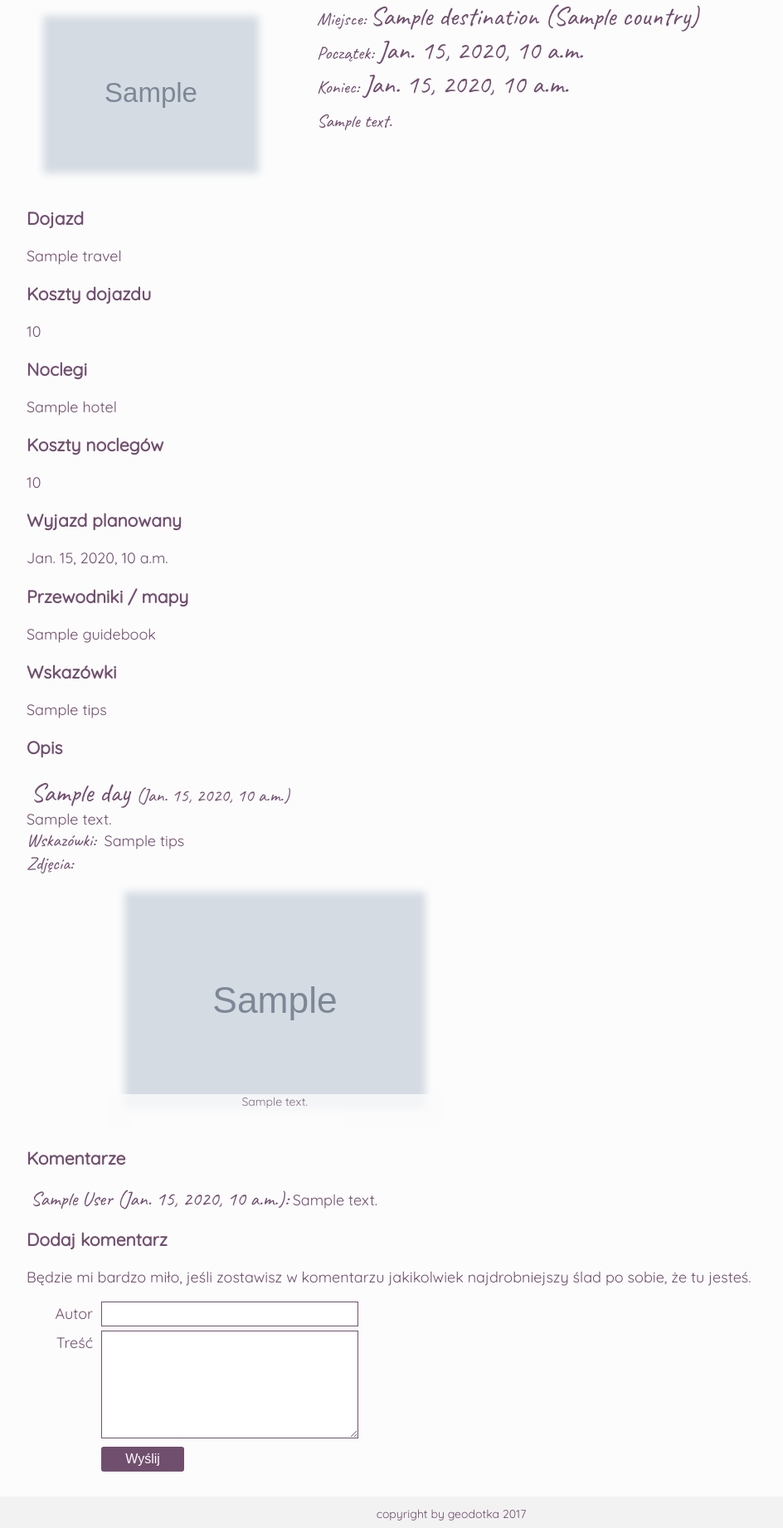
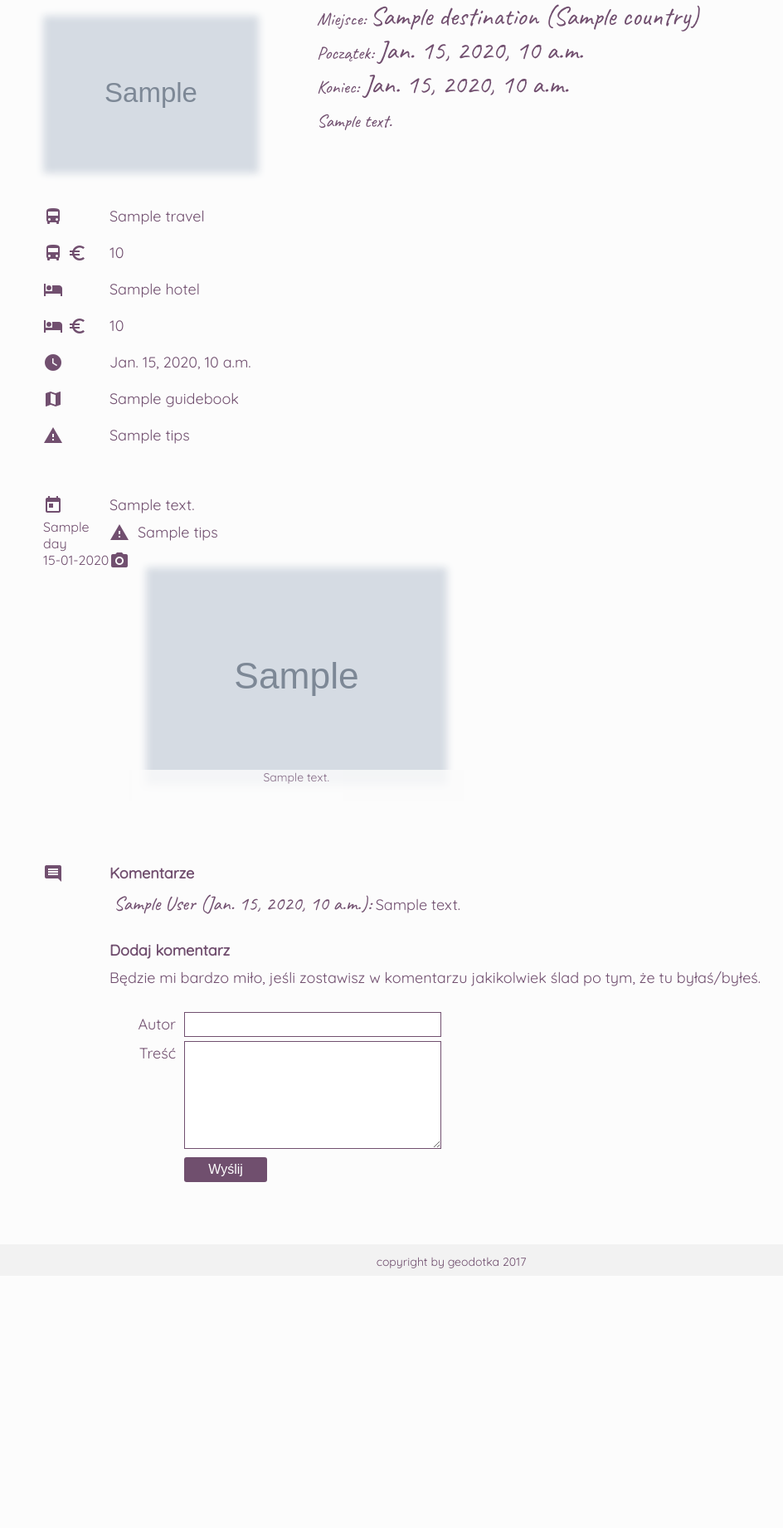
Before and after one commit to geodotka/mindtrip, a Django app: template mindtrip/trips/templates/trips/trip.html in a window 1280 px wide. Shown: the part 152-1994 px from the top of the page at 83% size, without its empty margins (96-1040 px from the left). After the commit the page ends 1681 px from the top, so only its background shows below. Run offline with Django 3.2, Linux system fonts and the light colour scheme; the template is opened without the code that fills it: most values are stand-ins (such as "Sample title", 1, 10 or a date in 2020); grey boxes marked "Sample" are stand-in pictures.

Commit message:
#1: show trip details with icons

```diff
--- a/mindtrip/static/css/main.css
+++ b/mindtrip/static/css/main.css
@@ -243,13 +243,40 @@ footer span {
 	margin-top: 10px;
 }
 
-.trip .days p span, .trip .days label span {
-	font-family: 'Caveat', cursive;
-	font-size: 22px;
+.trip .trip-box,
+.trip .days-box,
+.trip .posts-box {
+	padding: 20px;
+}
+
+.trip .trip-box .trip-small-box,
+.trip .days-box .days-small-box,
+.trip .posts-box {
+	margin-bottom: 15px;
+	display: flex;
+}
+
+.trip .trip-box .trip-small-box .icons,
+.trip .posts-box .icons {
+	width: 80px;
+}
+
+.trip .days-box .days-small-box .label {
+	font-size: 16px;
+	width: 80px;
+}
+
+.trip .days-box .days-small-box .tips,
+.trip .days-box .days-small-box .photos {
+	display: flex;
+	margin-top: 10px;
+}
+
+.trip .days-box .days-small-box .tips i {
 	margin-right: 10px;
 }
 
-.trip .days .trip-gallery {
+.trip .days-box .trip-gallery {
 	display: flex;
 	flex-wrap: wrap;
 	max-width: 828px;
@@ -299,8 +326,19 @@ footer span {
 	margin-right: 5px;
 }
 
+.trip .posts-box h4 {
+	margin-bottom: 10px;
+	margin-top: 0;
+}
+
+.trip .posts-box .add-post {
+	margin-bottom: 10px;
+	margin-top: 30px;
+}
+
 form {
 	width: 400px;
+	margin-top: 30px;
 }
 
 form .form-row {
@@ -330,6 +368,7 @@ form .form-row input, textarea {
 }
 
 form button {
+	cursor: pointer;
 	background-color: rgba(56, 9, 53, 0.71);
 	border: none;
 	border-radius: 3px;
--- a/mindtrip/trips/templates/trips/trip.html
+++ b/mindtrip/trips/templates/trips/trip.html
@@ -33,40 +33,80 @@
 					<p class="summary">{{ trip.summary }}</p>
 				</div>
 			</section>
-			<h3>Dojazd</h3>
-			<p><span>{{ trip.travel }}</span></p>
-			<h3>Koszty dojazdu</h3>
-			<p><span >{{ trip.travel_price }}</span></p>
-			<h3>Noclegi</h3>
-			<p><span>{{ trip.hotel }}</span></p>
-			<h3>Koszty noclegów</h3>
-			<p><span>{{ trip.hotel_price }}</span></p>
+			<section class="trip-box">
+				<div class="trip-small-box">
+					<div class="icons">
+						<i class="material-icons" title="Dojazd">directions_bus</i>
+					</div>
+					<span>{{ trip.travel }}</span>
+				</div>
+				<div class="trip-small-box">
+					<div class="icons">
+						<i class="material-icons" title="Koszty dojazdu">directions_bus</i>
+						<i class="material-icons">euro_symbol</i>
+					</div>
+					<span class="euro">{{ trip.travel_price }}</span>
+				</div>
+				<div class="trip-small-box">
+					<div class="icons">
+						<i class="material-icons" title="Noclegi">local_hotel</i>
+					</div>
+					<span>{{ trip.hotel }}</span>
+				</div>
+				<div class="trip-small-box">
+					<div class="icons">
+						<i class="material-icons" title="Koszty noclegów">local_hotel</i>
+						<i class="material-icons">euro_symbol</i>
+					</div>
+					<span class="euro">{{ trip.hotel_price }}</span>
+				</div>
 				{% if trip.planned_at %}
-				<h3>Wyjazd planowany</h3>
-				<p><span>{{ trip.planned_at }}</span></p>
+					<div class="trip-small-box">
+						<div class="icons">
+							<i class="material-icons" title="Wyjazd planowany">watch_later</i>
+						</div>
+						<span>{{ trip.planned_at }}</span>
+					</div>
 				{% endif %}
 				{% if trip.guidebook %}
-				<h3>Przewodniki / mapy</h3>
-				<p><span>{{ trip.guidebook }}</span></p>
+					<div class="trip-small-box">
+						<div class="icons">
+							<i class="material-icons" title="Przwodniki, mapy">map</i>
+						</div>
+						<span>{{ trip.guidebook }}</span>
+					</div>
 				{% endif %}
 				{% if trip.tips %}
-				<h3>Wskazówki</h3>
-				<p><span>{{ trip.tips|linebreaks }}</span></p>
+					<div class="trip-small-box">
+						<div class="icons">
+							<i class="material-icons" title="Wskazówki">warning</i>
+						</div>
+						<span>{{ trip.tips|linebreaks }}</span>
+					</div>
 				{% endif %}
+			</section>
 			{% if trip.days.all %}
-				<h3>Opis</h3>
-				<section class="days">
+				<section class="days-box">
 					{% for day in trip.days.all %}
-						<article>
-							<label>{{ day.name }} <span>({{ day.date }})</span></label>
+						<div class="days-small-box">
+							<div class="label">
+								<i class="material-icons">today</i>
+								<p>{{ day.name }}</p><span>{{ day.date|date:'d-m-Y' }}</span>
+							</div>
+							<div>
 								<p>{{ day.description|linebreaks }}</p>
 								{% if day.tips %}
-								<p><span>Wskazówki:</span>{{ day.tips }}</p>
+									<p class="tips">
+										<i class="material-icons" title="Wskazówki">warning</i>
+										{{ day.tips }}
+									</p>
 								{% endif %}
-						</article>
+
 								{% if day.photos.all %}
-							<p><span>Zdjęcia:</span></p>
-							<section class="trip-gallery">
+									<div class="days-small-box">
+										<div class="photos">
+											<i class="material-icons">camera_alt</i>
+											<div class="trip-gallery">
 												{% for photo in day.photos.all %}
 													<div class="photo-container">
 														<div class="trip-photo js-show-gallery">
@@ -78,13 +118,22 @@
 														</div>
 													</div>
 												{% endfor %}
-							</section>
+											</div>
+										</div>
+									</div>
 								{% endif %}
+							</div>
+						</div>
 					{% endfor %}
 				</section>
 			{% endif %}
+			<section class="posts-box">
+				<div class="icons">
+					<i class="material-icons" title="Komentarze">comment</i>
 				</div>
-		<h3>Komentarze</h3>
+				<div>
+					<div>
+						<h4>Komentarze</h4>
 						{% for post in trip.posts.all %}
 							<section class="post"{% if forloop.last %} id="last-post"{% endif %}>
 								<label>{{ post.author }} ({{ post.created_at }}):</label>{{ post.content }}
@@ -92,8 +141,10 @@
 						{% empty %}
 							Nikt jeszcze nie skomentował tej wycieczki. Zachęcam do dodania komentarza.
 						{% endfor %}
-		<h3>Dodaj komentarz</h3>
-		<p>Będzie mi bardzo miło, jeśli zostawisz w komentarzu jakikolwiek najdrobniejszy ślad po sobie, że tu jesteś.</p>
+					</div>
+					<div class="add-post">
+						<h4>Dodaj komentarz</h4>
+						<p>Będzie mi bardzo miło, jeśli zostawisz w komentarzu jakikolwiek ślad po tym, że tu byłaś/byłeś.</p>
 						<form method="post" action="{% url 'trip' trip.id %}#last-post">
 							{% csrf_token %}
 							<div class="form-row">
@@ -106,6 +157,10 @@
 							</div>
 							<button type="submit">Wyślij</button>
 						</form>
+					</div>
+				</div>
+			</section>
+		</div>
 	</div>
 {% endblock %}
 
```
Lines whose indentation alone changed are shown as unchanged.
